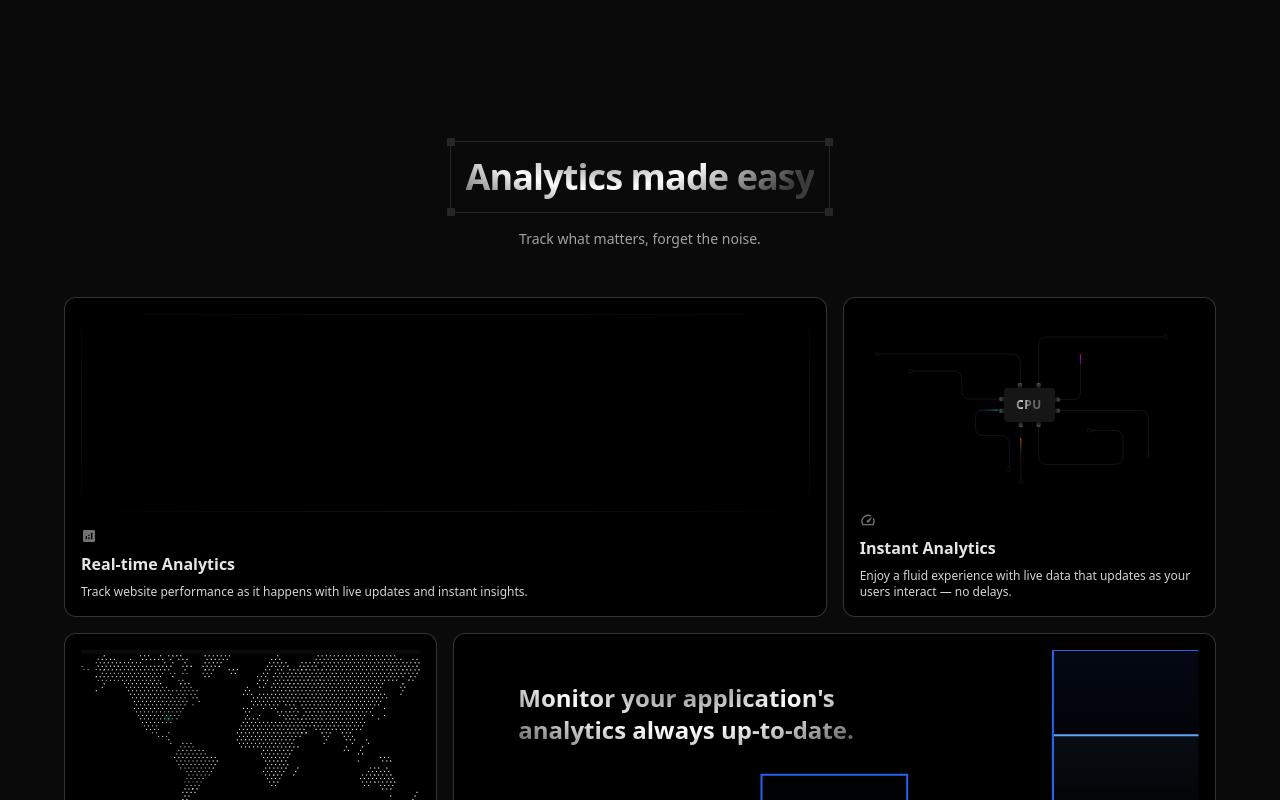
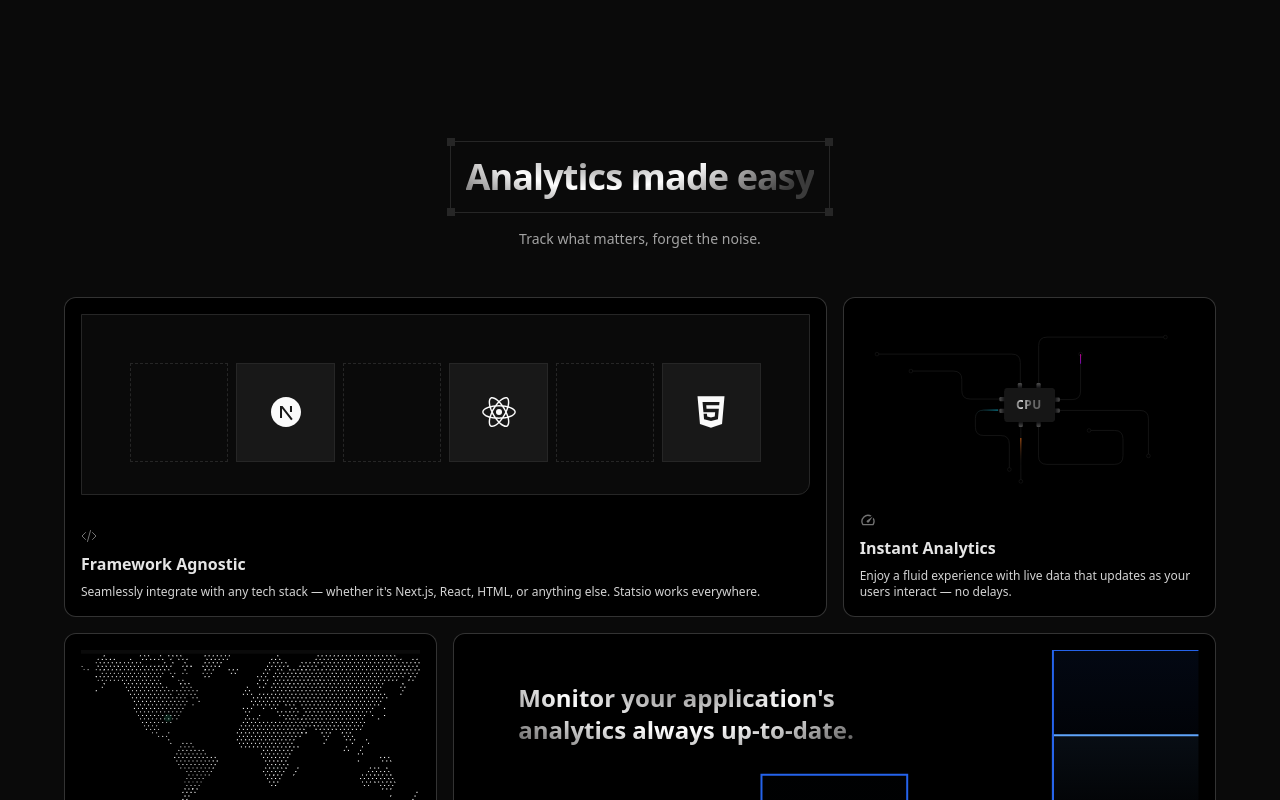
Before and after one commit to AmanShakya0018/Statsio, a Next.js app: page / in a window 1280 px wide. Shown: the part 507-1307 px from the top of the page. Built offline with nearby package versions, Linux system fonts and the light colour scheme.

Commit message:
feat: include framework showcase component in Features section

```diff
--- a/components/landingpage/features-bento-grid.tsx
+++ b/components/landingpage/features-bento-grid.tsx
@@ -1,10 +1,12 @@
 import React from "react";
 import { BentoGrid, BentoGridItem } from "../ui/bento-grid";
-import { MdAnalytics, MdInsights, MdSpeed } from "react-icons/md";
+import { MdInsights, MdSpeed } from "react-icons/md";
+import { HiOutlineCodeBracket } from "react-icons/hi2";
 import { Earth } from "lucide-react";
 import WorldMap from "./world-map";
 import { CpuArchitecture } from "../ui/cpu-arch";
 import FeatureChart from "./feature-chart";
+import FeatureTechstack from "./features-techstack";
 
 export default function FeaturesBentoGrid() {
   return (
@@ -22,17 +24,17 @@ export default function FeaturesBentoGrid() {
     </BentoGrid>
   );
 }
-const Skeleton = () => (
-  <div className="flex flex-1 w-full h-full min-h-[6rem] rounded-xl   dark:bg-dot-white/[0.2] bg-dot-black/[0.2] [mask-image:radial-gradient(ellipse_at_center,white,transparent)]  border border-transparent dark:border-white/[0.2] bg-neutral-100 dark:bg-black">
-  </div>
-);
+// const Skeleton = () => (
+//   <div className="flex flex-1 w-full h-full min-h-[6rem] rounded-xl   dark:bg-dot-white/[0.2] bg-dot-black/[0.2] [mask-image:radial-gradient(ellipse_at_center,white,transparent)]  border border-transparent dark:border-white/[0.2] bg-neutral-100 dark:bg-black">
+//   </div>
+// );
 const items = [
   {
-    title: "Real-time Analytics",
-    description: "Track website performance as it happens with live updates and instant insights.",
-    header: <Skeleton />,
+    title: "Framework Agnostic",
+    description: "Seamlessly integrate with any tech stack — whether it's Next.js, React, HTML, or anything else. Statsio works everywhere.",
+    header: <FeatureTechstack />,
     className: "md:col-span-2",
-    icon: <MdAnalytics className="h-4 w-4 text-neutral-500" />,
+    icon: <HiOutlineCodeBracket className="h-4 w-4 text-neutral-500" />,
   },
   {
     title: "Instant Analytics",
--- /dev/null
+++ b/components/landingpage/features-techstack.tsx
@@ -0,0 +1,32 @@
+import React from 'react'
+import { Card, CardContent, CardHeader } from '../ui/card'
+import { RiNextjsFill } from "react-icons/ri";
+import { IoLogoReact } from "react-icons/io5";
+import { FaHtml5 } from "react-icons/fa";
+
+const FeatureTechstack = () => {
+  return (
+    <Card className="group relative shadow-black/5 sm:col-span-3 sm:rounded-none sm:rounded-br-xl">
+      <CardHeader className="p-2">
+      </CardHeader>
+      <CardContent className="relative h-fit px-6 py-6 md:px-12 md:py-8">
+        <div className="grid grid-cols-4 gap-2 md:grid-cols-6">
+          <div className="aspect-square border border-dashed"></div>
+          <div className="bg-muted/50 flex aspect-square items-center justify-center border p-4">
+            <RiNextjsFill size={36} />
+          </div>
+          <div className="aspect-square border border-dashed"></div>
+          <div className="bg-muted/50 flex aspect-square items-center justify-center border p-4">
+            <IoLogoReact size={36} />
+          </div>
+          <div className="aspect-square border border-dashed"></div>
+          <div className="bg-muted/50 flex aspect-square items-center justify-center border p-4">
+            <FaHtml5 size={36} />
+          </div>
+        </div>
+      </CardContent>
+    </Card>
+  )
+}
+
+export default FeatureTechstack
```
